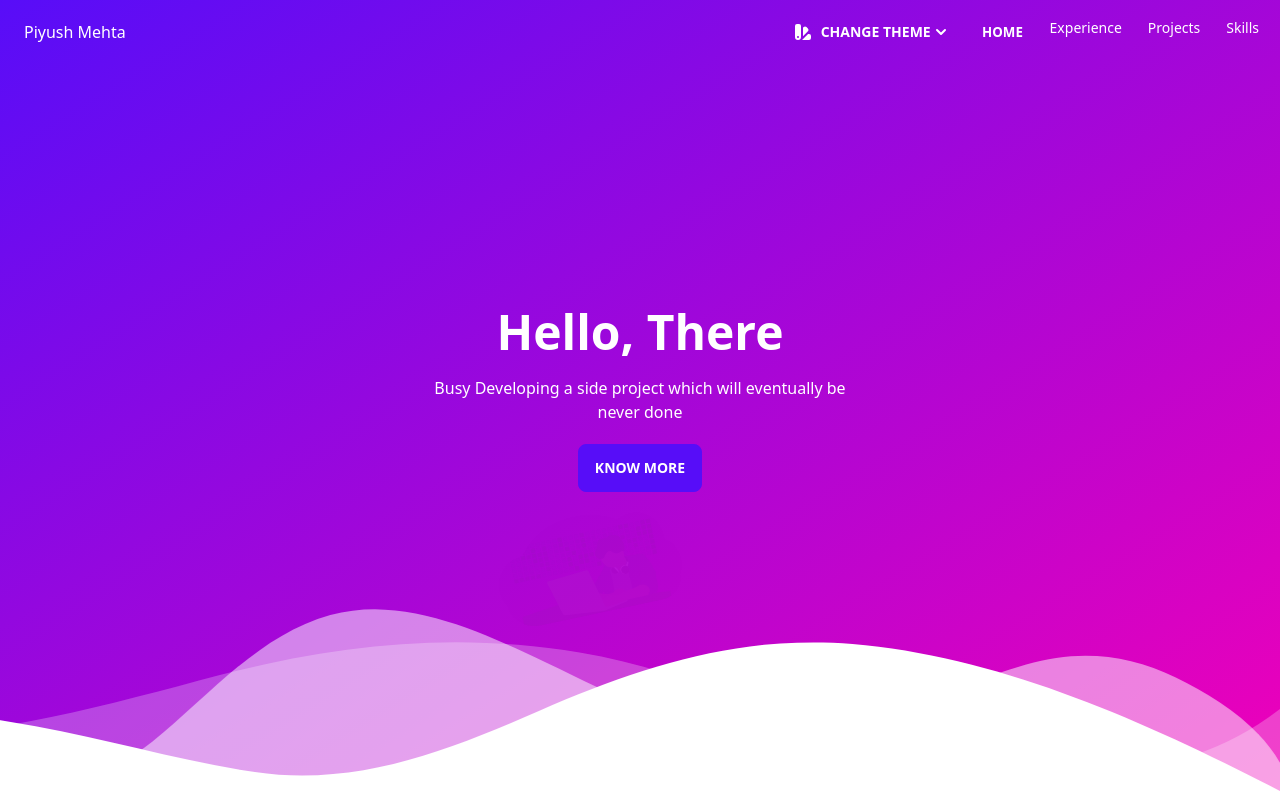
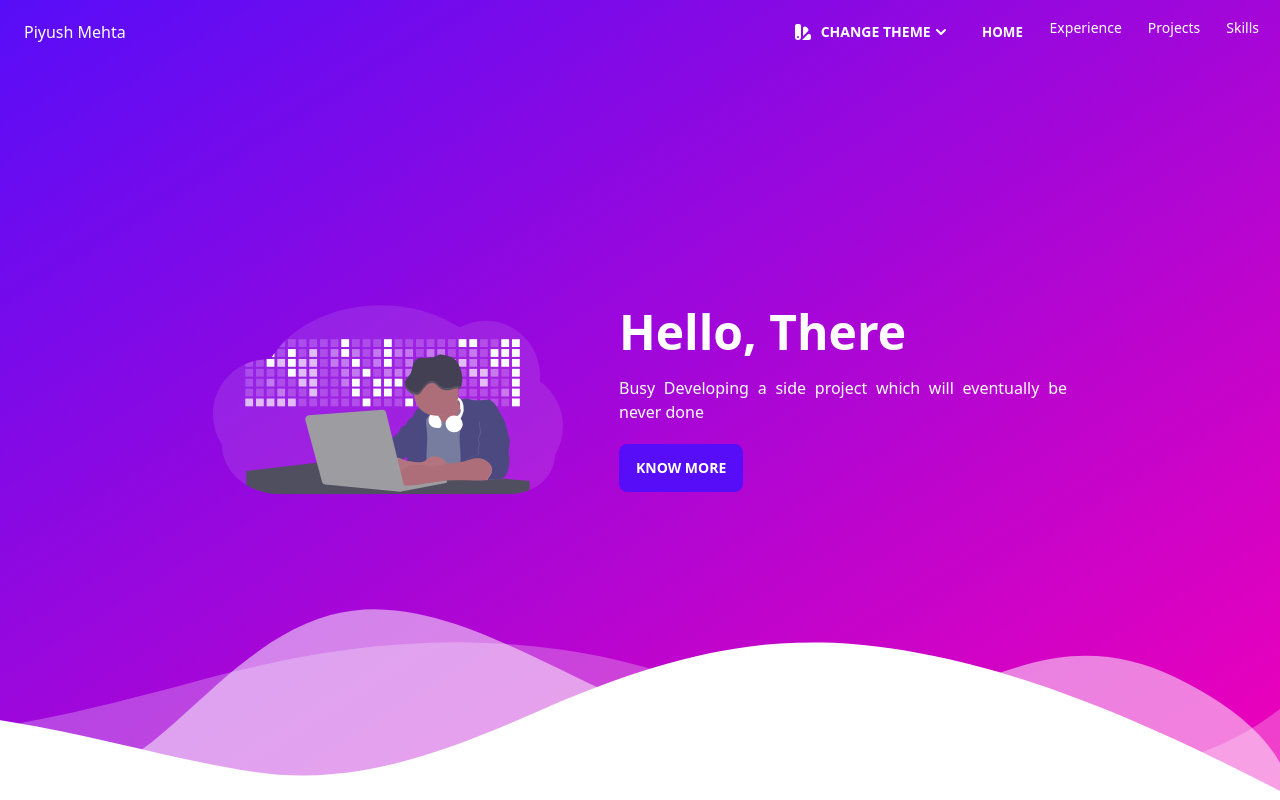
Before and after one commit to piyush97/awesome-portfolio, a React (Create React App) app: page / in a window 1280 px wide. Shown: the top 800 px of the page. Built offline with nearby package versions, Linux system fonts and the light colour scheme; what @tailwindcss/typography would draw is missing.

Commit message:
Multiple fixes

```diff
--- a/src/components/Hero.tsx
+++ b/src/components/Hero.tsx
@@ -18,12 +18,13 @@ const Hero: React.FC<HeroProps> = ({
       <div className="fill-current custom-shape-divider-bottom-1628871186">
         <HeroIllustration />
       </div>
-      <div className="inline-block w-full transform scale-125 opacity-5 -rotate-12 text-neutral">
-        <Illustration className="absolute fill-current lg:max-h-20 max-h-20 top-20" />
-      </div>
 
-      <div className="text-center hero-content text-neutral-content">
-        <div className="max-w-md">
+      <div className="text-justify hero-content text-neutral-content">
+        <Illustration
+          className="hidden fill-current lg:flex "
+          style={{ width: "350px" }}
+        />
+        <div className="max-w-md ml-10">
           <motion.div
             animate={{ scale: [0.5, 1] }}
             transition={{ duration: 0.5 }}
```
